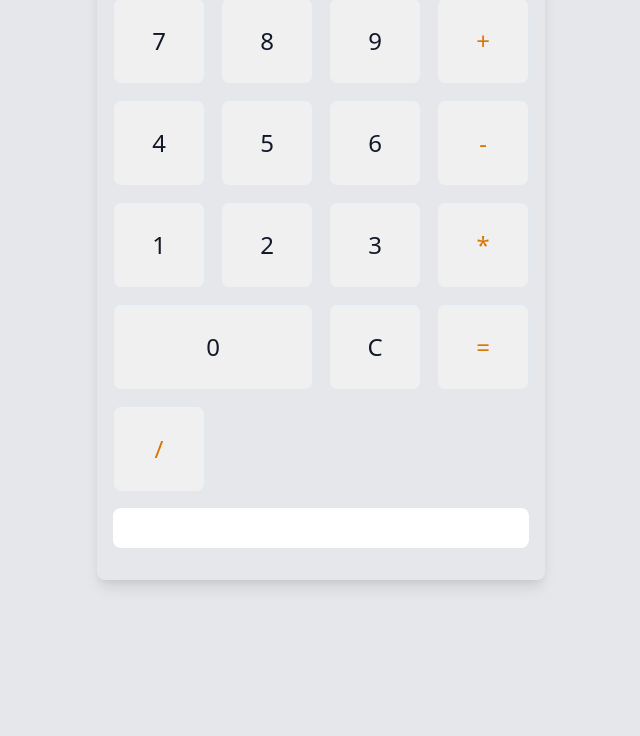
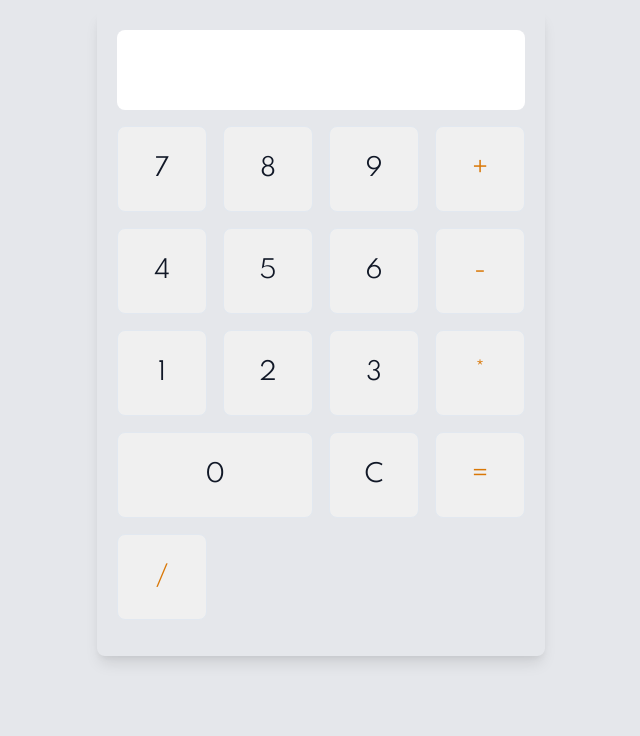
Before and after one commit to jamescasipong/calculator-tailwind, a plain HTML site: page index.html in a window 1280 px wide. Shown: the part 102-838 px from the top of the page, without its empty margins (319-959 px from the left). Before the commit the page ends 800 px from the top, so only its background shows below. Drawn offline with nearby package versions, Linux system fonts and the light colour scheme.

Commit message:
update the css

```diff
--- a/index.html
+++ b/index.html
@@ -9,13 +9,23 @@
       href="https://cdn.jsdelivr.net/npm/tailwindcss@2.2.15/dist/tailwind.min.css"
       rel="stylesheet"
     />
+    <!-- Include Spartan Font -->
+    <link
+      href="https://fonts.googleapis.com/css2?family=Spartan:wght@400;700&display=swap"
+      rel="stylesheet"
+    />
+
     <!-- Custom CSS -->
     <link rel="stylesheet" href="styles.css" />
   </head>
 
-  <body class="bg-gray-200 dark:bg-gray-800 text-gray-900 dark:text-white">
-    <div class="container mx-auto max-w-md mt-8 p-4 rounded-lg shadow-lg">
-      <h1 class="text-3xl mb-4 text-center">Aesthetic Calculator</h1>
+  <body class="bg-gray-200 dark:bg-gray-800 text-gray-900 dark:text-white p-20">
+    <div class="container mx-auto max-w-md mt-8 p-4 rounded-lg shadow-lg p-5">
+      <input
+        id="display"
+        class="w-full bg-white dark:bg-gray-700 text-right py-2 px-5 rounded-lg mb-4 h-20"
+        disabled
+      />
       <div class="grid grid-cols-4 gap-4 mb-4">
         <button class="calc-button" onclick="appendToDisplay('7')">7</button>
         <button class="calc-button" onclick="appendToDisplay('8')">8</button>
@@ -61,11 +71,6 @@
           /
         </button>
       </div>
-      <input
-        id="display"
-        class="w-full bg-white dark:bg-gray-700 text-right py-2 px-4 rounded-lg mb-4"
-        disabled
-      />
     </div>
 
     <!-- JavaScript -->
--- a/script.js
+++ b/script.js
@@ -2,7 +2,7 @@
 let displayValue = "";
 
 function appendToDisplay(val) {
-  displayValue += val;
+  displayValue = displayValue + val;
   document.getElementById("display").value = displayValue;
 }
 
--- a/styles.css
+++ b/styles.css
@@ -4,6 +4,14 @@
   color: white;
 }
 
+body {
+  font-family: "Spartan", sans-serif;
+  font-weight: 900;
+}
+
+#display {
+  font-size: 30px;
+}
 .calc-button {
   padding: 1.5rem 1rem;
   font-size: 1.5rem;
```
